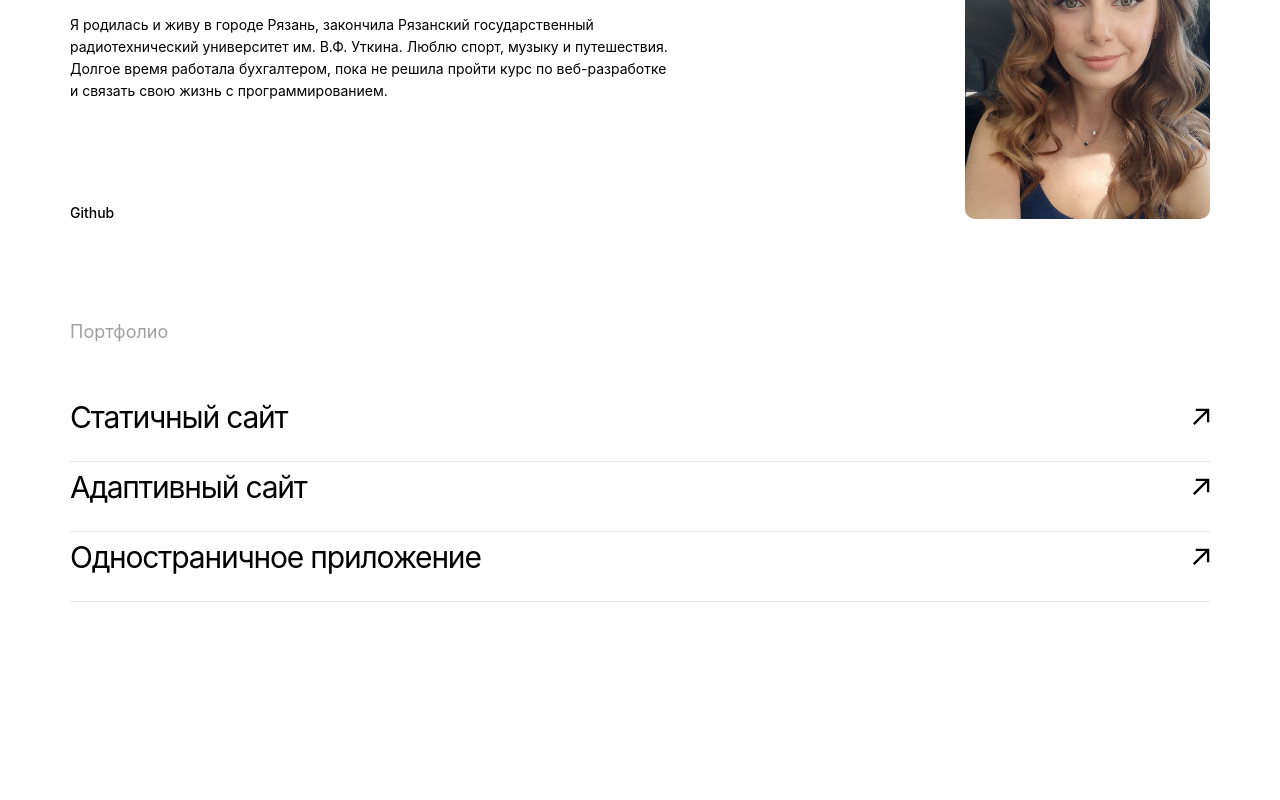
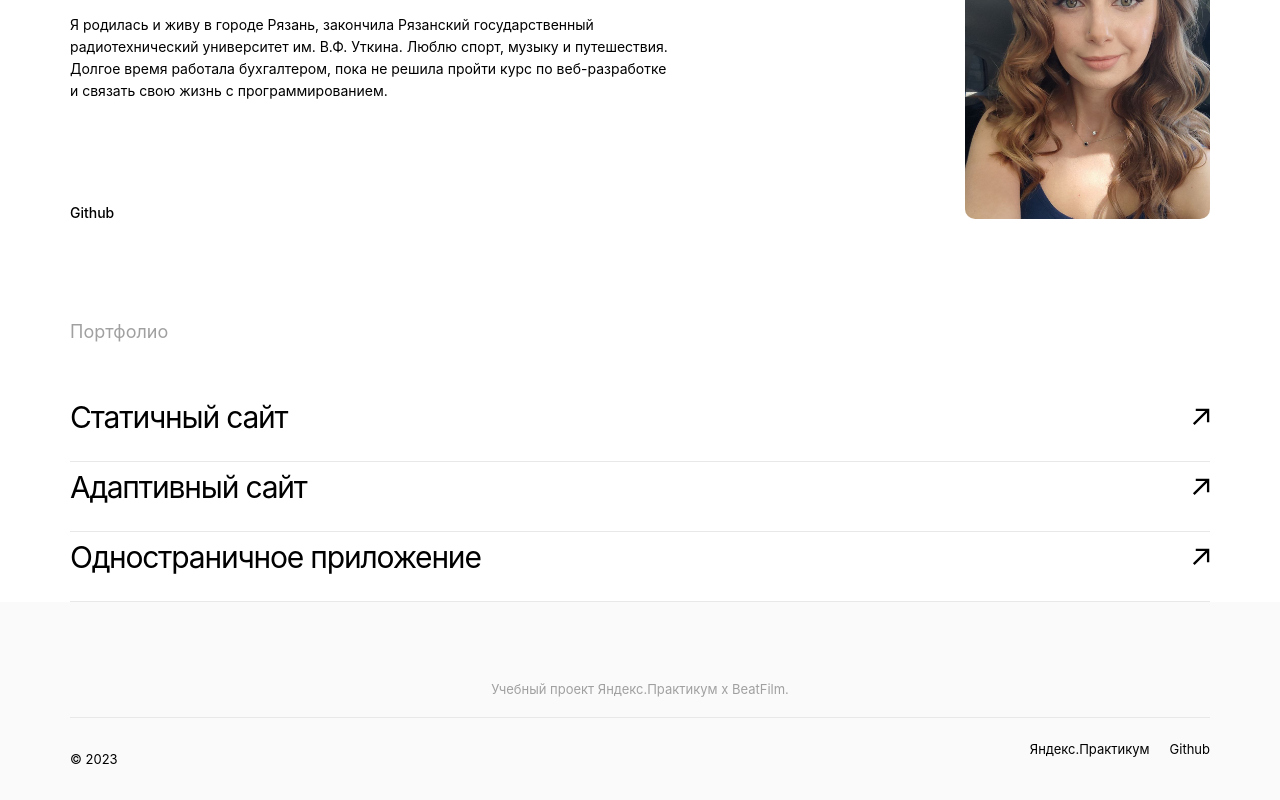
Before and after one commit to annalebedevapracticum/movies-explorer-frontend, a React (Create React App) app: page / in a window 1280 px wide. Shown: the part 2121-2921 px from the top of the page. Before the commit the page ends 2748 px from the top, so only its background shows below. Built offline with nearby package versions, Linux system fonts and the light colour scheme.

Commit message:
footer done

```diff
--- a/src/components/App/App.js
+++ b/src/components/App/App.js
@@ -8,6 +8,7 @@ import AboutProject from '../Main/AboutProject/AboutProject';
 import Techs from '../Main/Techs/Techs';
 import AboutMe from '../Main/AboutMe/AboutMe';
 import Portfolio from '../Main/Portfolio/Portfolio';
+import Footer from '../Footer/Footer';
 
 function App() {
   const [loggedIn, setLoggedIn] = useState(false);
@@ -36,6 +37,7 @@ function App() {
       <Techs />
       <AboutMe />
       <Portfolio />
+      <Footer />
     </div>
   );
 }
--- /dev/null
+++ b/src/components/Footer/Footer.css
@@ -0,0 +1,46 @@
+.footer {
+    background-color: #FAFAFA;
+    padding: 0 70px;
+}
+
+.footer__title {
+    margin: 0;
+    font-family: 'Inter';
+    font-style: normal;
+    font-weight: 400;
+    font-size: 13px;
+    line-height: 16px;
+    text-align: center;
+    color: #A0A0A0;
+    padding-bottom: 20px;
+    border-bottom: 1px solid #E8E8E8;
+    margin-top: 79px;
+}
+
+.footer__info {
+    margin: 20px 0;
+    display: flex;
+    justify-content: space-between;
+
+}
+
+.footer__year {
+    font-family: 'Inter';
+    font-style: normal;
+    font-weight: 400;
+    font-size: 13px;
+    line-height: 16px;
+}
+
+
+.footer__link {
+    margin: 0;
+    text-decoration: none;
+    font-family: 'Inter';
+    font-style: normal;
+    font-weight: 400;
+    font-size: 13px;
+    line-height: 16px;
+    color: #000000;
+    margin-left: 20px;
+}
--- /dev/null
+++ b/src/components/Footer/Footer.js
@@ -0,0 +1,20 @@
+import React from 'react';
+import './Footer.css';
+
+
+function Footer() {
+    return (
+        <footer className="footer">
+            <h3 className="footer__title">Учебный проект Яндекс.Практикум х BeatFilm.</h3>
+            <div className="footer__info">
+                <p className="footer__year">&copy; 2023</p>
+                <div>
+                    <a className="footer__link" href='#'>Яндекс.Практикум</a>
+                    <a className="footer__link" href='#'>Github</a>
+                </div>
+            </div>
+        </footer>
+    )
+}
+
+export default Footer;
--- a/src/components/Main/Portfolio/Portfolio.css
+++ b/src/components/Main/Portfolio/Portfolio.css
@@ -1,5 +1,5 @@
 .portfolio {
-    padding: 25px 70px;
+    padding: 25px 70px 0;
 }
 
 .portfolio__title {
```
